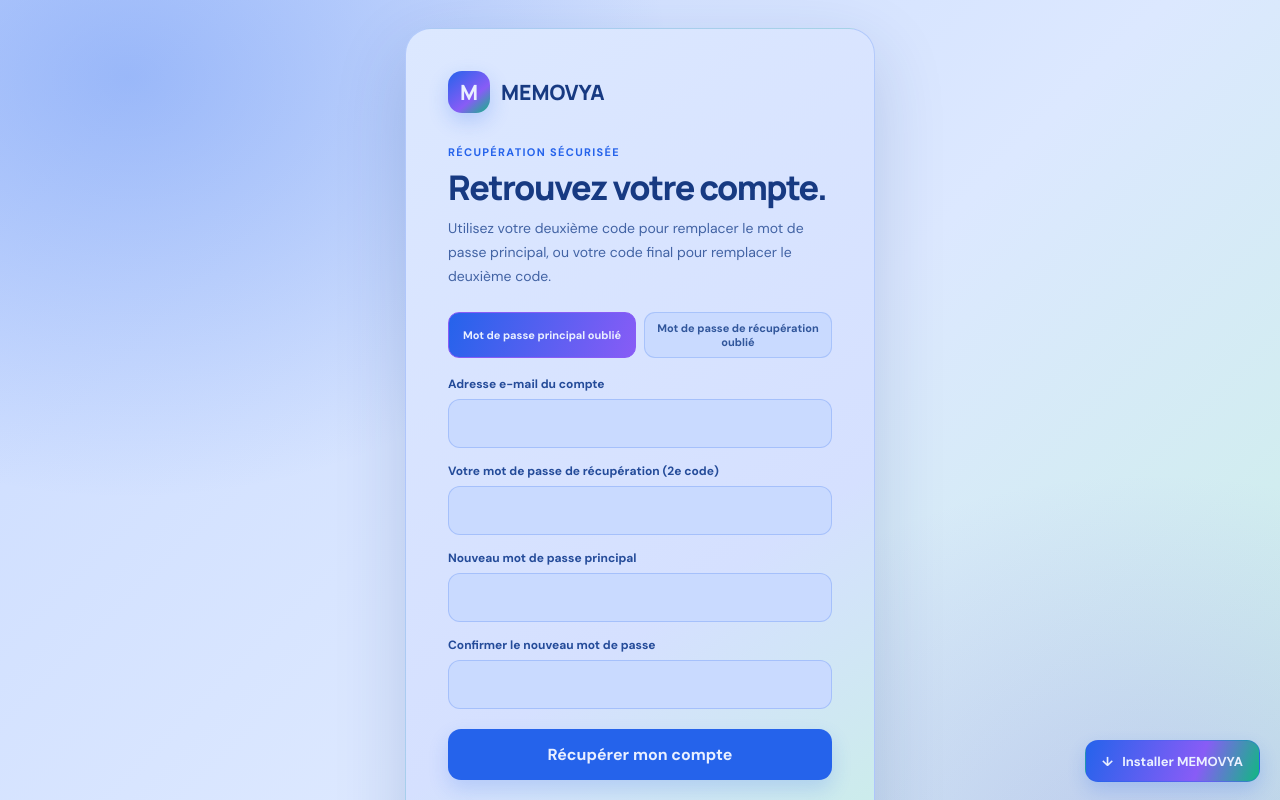
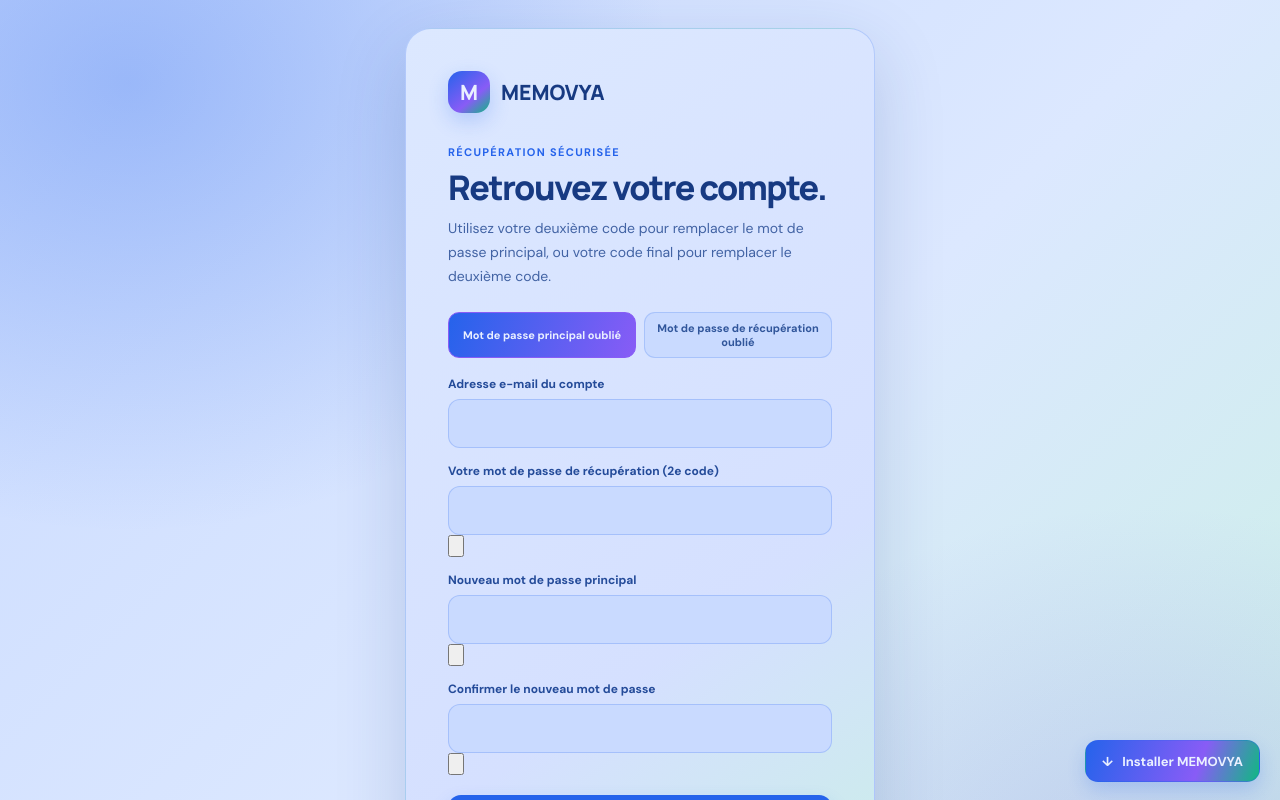
Before and after one commit to jemoresjemor9-collab/MEMOVYA, a Next.js app: page /recover in a window 1280 px wide. Shown: the top 800 px of the page. Built offline with nearby package versions, Linux system fonts and the light colour scheme.

Commit message:
feat(auth): enable password visibility on credential fields

```diff
--- a/components/recovery-form.tsx
+++ b/components/recovery-form.tsx
@@ -1,5 +1,6 @@
 "use client";
 
+import PasswordInput from "@/components/password-input";
 import { useState } from "react";
 import { createClient } from "@/lib/supabase/client";
 
@@ -76,22 +77,22 @@ export default function RecoveryForm() {
         {mode === "primary" ? (
           <label className="auth-field">
             Votre mot de passe de récupération (2e code)
-            <input type="password" autoComplete="off" value={recoveryPassword} onChange={(event) => setRecoveryPassword(event.target.value)} minLength={10} required />
+            <PasswordInput autoComplete="off" value={recoveryPassword} onChange={setRecoveryPassword} minLength={10} required />
           </label>
         ) : (
           <label className="auth-field">
             Votre code de récupération final (3e code)
-            <input type="password" autoComplete="off" value={finalCode} onChange={(event) => setFinalCode(event.target.value)} minLength={12} required />
+            <PasswordInput autoComplete="off" value={finalCode} onChange={setFinalCode} minLength={12} required />
           </label>
         )}
 
         <label className="auth-field">
           {mode === "primary" ? "Nouveau mot de passe principal" : "Nouveau mot de passe de récupération"}
-          <input type="password" autoComplete="new-password" value={newPassword} onChange={(event) => setNewPassword(event.target.value)} minLength={10} required />
+          <PasswordInput autoComplete="new-password" value={newPassword} onChange={setNewPassword} minLength={10} required />
         </label>
         <label className="auth-field">
           Confirmer le nouveau mot de passe
-          <input type="password" autoComplete="new-password" value={confirmPassword} onChange={(event) => setConfirmPassword(event.target.value)} minLength={10} required />
+          <PasswordInput autoComplete="new-password" value={confirmPassword} onChange={setConfirmPassword} minLength={10} required />
         </label>
         <button className="auth-submit" type="submit" disabled={busy}>
           {busy ? "Vérification en cours…" : mode === "primary" ? "Récupérer mon compte" : "Remplacer le mot de passe de récupération"}
```
